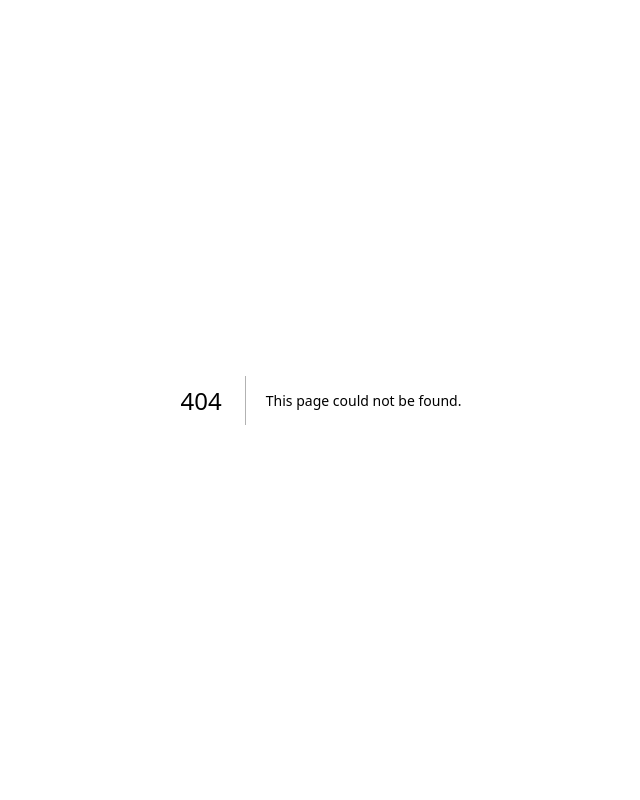
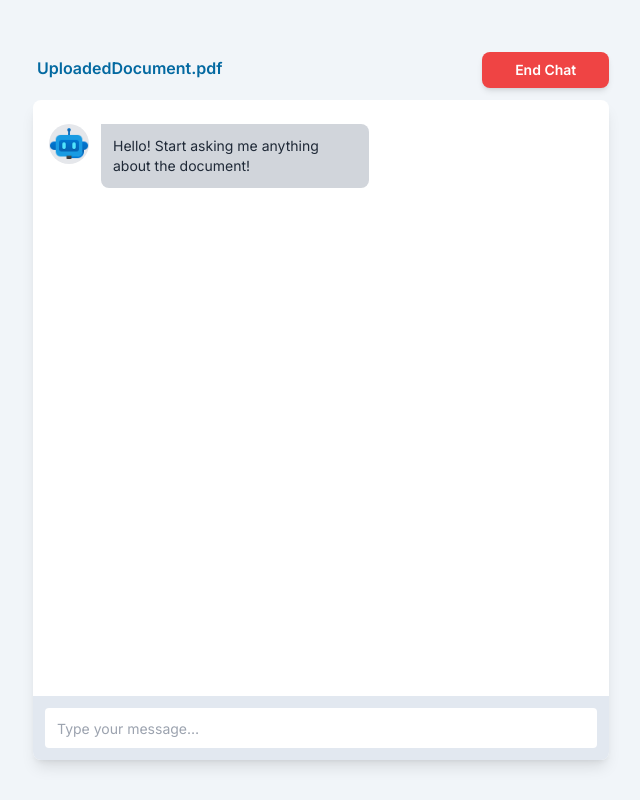
Before and after one commit to Gaelium/EFHackathon, a Next.js app: page /chat in a window 1280 px wide. Before the commit this address had no page. Shown: the whole page, without its empty margins (319-959 px from the left). Built offline with nearby package versions, Linux system fonts and the light colour scheme.

Commit message:
Added chat UI with some frontend utility

```diff
--- /dev/null
+++ b/app/chat/layout.tsx
@@ -0,0 +1,12 @@
+export const metadata = {
+	title: "Doc chat",
+	description: "AI Chat with the document",
+};
+
+export default function RootLayout({
+	children,
+}: {
+	children: React.ReactNode;
+}) {
+	return <div>{children}</div>;
+}
--- /dev/null
+++ b/app/chat/page.tsx
@@ -0,0 +1,122 @@
+"use client";
+
+import { useState } from "react";
+import ChatbotBubble from "../../components/ChatbotBubble";
+import UserchatBubble from "../../components/UserchatBubble";
+import { useRouter } from "next/navigation";
+
+interface Chat {
+	message: string;
+	isBot: boolean;
+}
+
+const page = () => {
+	const router = useRouter();
+	const [botResponding, setBotResponding] = useState(false);
+	const [inputPlaceholder, setInputPlaceholder] =
+		useState("Type your message…");
+	const [chats, setChats] = useState([
+		{
+			message: "Hello! Start asking me anything about the document!",
+			isBot: true,
+		},
+		// {
+		// 	message: "What is the document about?",
+		// 	isBot: false,
+		// },
+		// {
+		// 	message:
+		// 		"The document is about the use of AI in the legal industry.",
+		// 	isBot: true,
+		// },
+		// {
+		// 	message: "What is AI?",
+		// 	isBot: false,
+		// },
+		// {
+		// 	message:
+		// 		"Artificial intelligence (AI) refers to the simulation of human intelligence in machines that are programmed to think like humans and mimic their actions.",
+		// 	isBot: true,
+		// },
+		// {
+		// 	message: "What is the legal industry?",
+		// 	isBot: false,
+		// },
+		// {
+		// 	message: "The legal industry is...",
+		// 	isBot: true,
+		// },
+	] as Chat[]); // [ { message: string, isBot: boolean }
+
+	// Handle sending message to bot and receiving response
+	const sendPrompt = (message: string) => {
+		setChats([...chats, { message, isBot: false }]);
+		setBotResponding(true);
+		setInputPlaceholder("bot is responding...");
+
+		// send message to backend here!
+
+		// receive response from backend here!
+
+		// update chats with response from backend here!
+
+		// set botResponding to false
+
+		// set inputPlaceholder to "Type your message..."
+	};
+
+	return (
+		<div className="flex flex-col items-center justify-center w-screen min-h-screen bg-slate-100 text-gray-800 p-10">
+			<div className="flex justify-between my-3 rounded-lg max-w-xl">
+				<div className="p-1 rounded-lg font-semibold text-sky-700">
+					UploadedDocument.pdf
+				</div>
+				<button
+					onClick={() => router.push("/")}
+					className="bg-red-500 font-semibold p-2 text-sm text-white rounded-lg w-32 shadow-md ml-64">
+					End Chat
+				</button>
+			</div>
+			<div className="flex flex-col flex-grow w-full max-w-xl bg-white shadow-lg rounded-lg overflow-hidden">
+				<div className="flex flex-col flex-grow h-0 p-4 overflow-auto">
+					{chats.map((chat, index) => {
+						if (chat.isBot) {
+							return (
+								<ChatbotBubble
+									key={index}
+									message={chat.message}
+								/>
+							);
+						} else {
+							return (
+								<UserchatBubble
+									key={index}
+									message={chat.message}
+								/>
+							);
+						}
+					})}
+				</div>
+
+				<div className="bg-slate-200 p-3">
+					<input
+						className="flex items-center h-10 w-full rounded px-3 text-sm"
+						type="text"
+						disabled={botResponding}
+						placeholder={inputPlaceholder}
+						onKeyDown={(e) => {
+							if (e.key === "Enter") {
+								e.preventDefault();
+								let message = e.target.value;
+								e.target.value = "";
+								sendPrompt(message);
+							}
+						}}
+					/>
+				</div>
+			</div>
+		</div>
+	);
+};
+
+export default page;
--- a/app/page.tsx
+++ b/app/page.tsx
@@ -79,7 +79,7 @@ const Home = () => {
 					disabled={file == null}
 					onClick={() => handleStartChatting()}
 					className="bg-gray-300 mt-5 cursor-pointer hover:bg-gray-400 text-gray-800 font-bold py-3 px-5 rounded inline-flex items-center">
-					<span className="font-semibold">Start Chatting</span>
+					<span className="font-bold">Start Chatting</span>
 				</button>
 			</div>
 		</main>
--- /dev/null
+++ b/components/ChatbotBubble.jsx
@@ -0,0 +1,22 @@
+import React from 'react'
+import Image from 'next/image'
+
+const ChatbotBubble = ({ message }) => {
+  return (
+    <div className="flex w-full mt-2 space-x-3 max-w-xs">
+        <Image src="/chatbot.png" width={100} height={100} className="flex-shrink-0 h-10 w-10 rounded-full bg-gray-200" alt="chat bot icon"/>
+        <div>
+            <div className="bg-gray-300 p-3 rounded-r-lg rounded-bl-lg">
+                <p className="text-sm">
+                    {message}
+                </p>
+            </div>
+            {/* <span className="text-xs text-gray-500 leading-none">
+                2 min ago
+            </span> */}
+        </div>
+    </div>
+  )
+}
+
+export default ChatbotBubble
--- /dev/null
+++ b/components/UserchatBubble.jsx
@@ -0,0 +1,21 @@
+import React from 'react'
+
+const UserchatBubble = ({ message }) => {
+  return (
+    <div className="flex w-full mt-2 space-x-3 max-w-xs ml-auto justify-end">
+        <div>
+            <div className="bg-sky-600 text-white p-3 rounded-l-lg rounded-br-lg">
+                <p className="text-sm">
+                    {message}
+                </p>
+            </div>
+            {/* <span className="text-xs text-gray-500 leading-none">
+                2 min ago
+            </span> */}
+        </div>
+        <div className="flex-shrink-0 h-10 w-10 rounded-full bg-gray-300"></div>
+    </div>
+  )
+}
+
+export default UserchatBubble
```
Also changed, not shown: public/chatbot.png (added).
